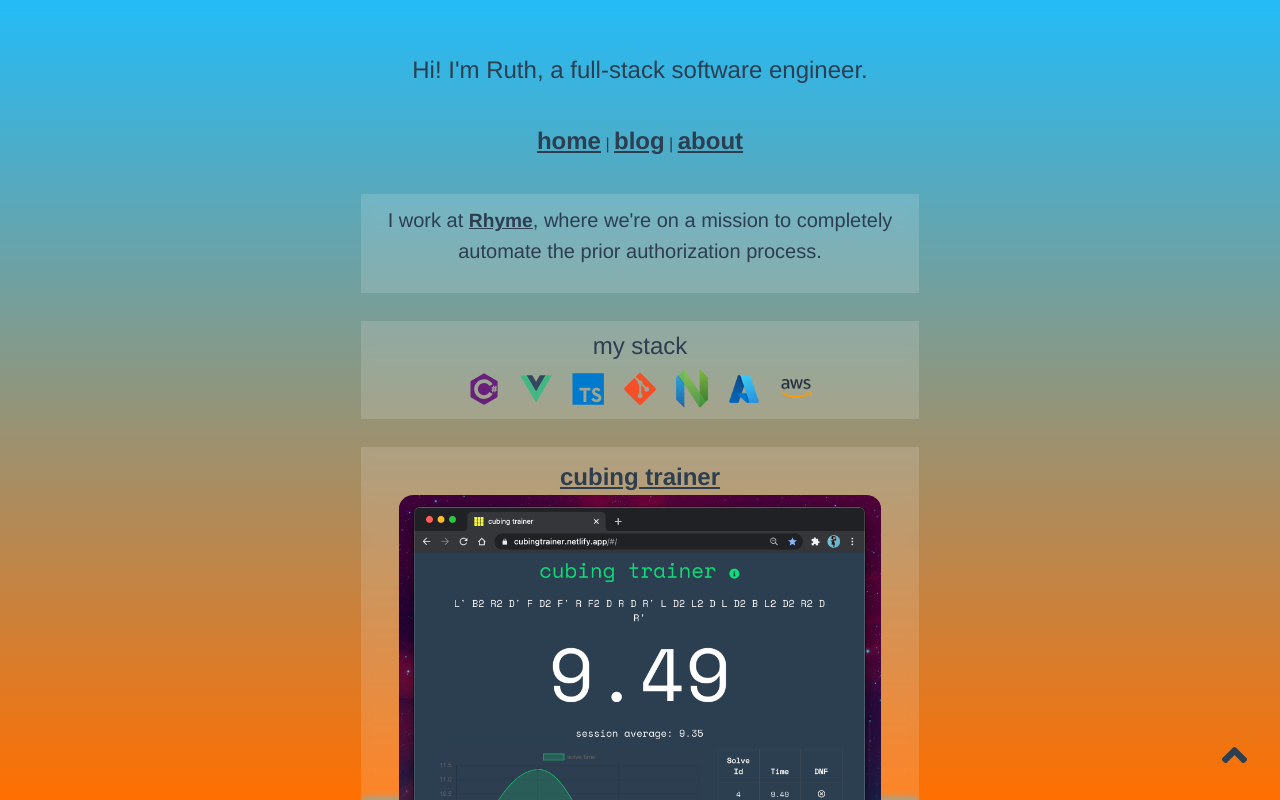
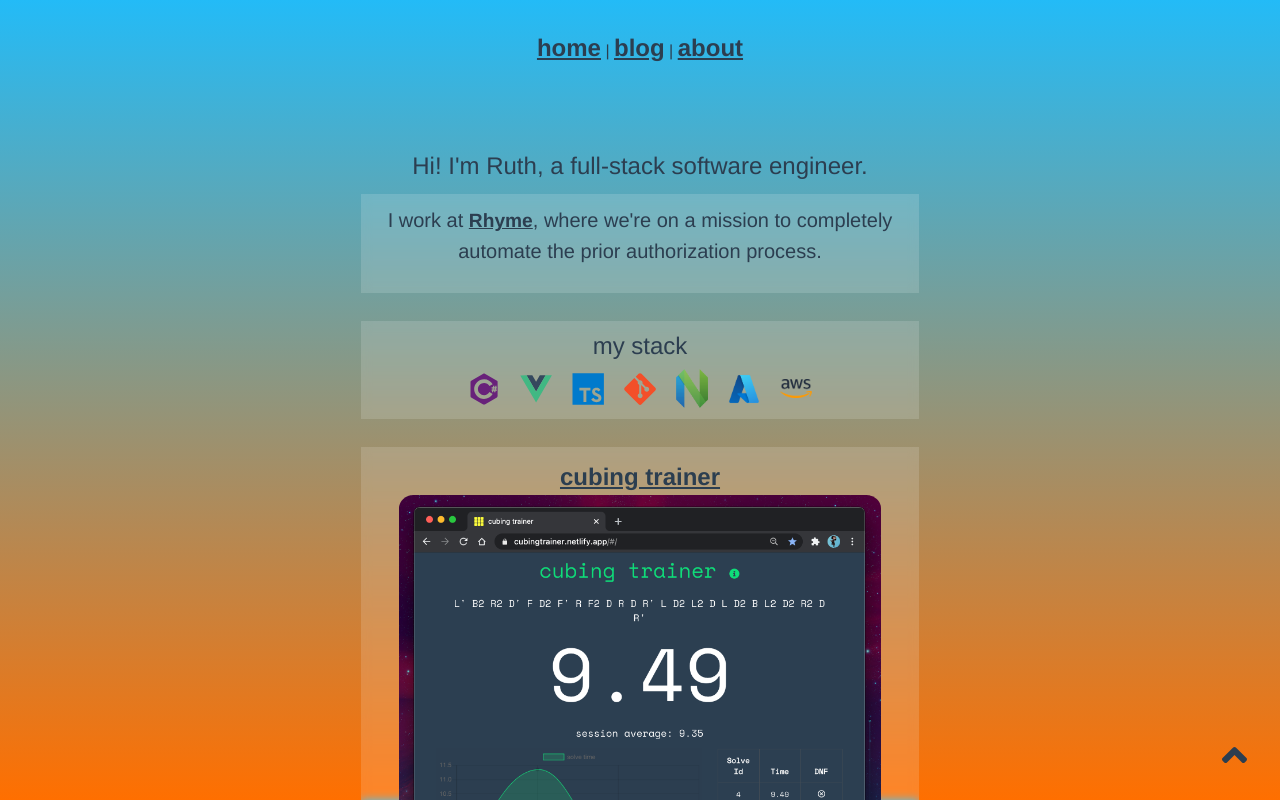
Before and after one commit to ruthrootz/portfolio, a Vue app: page / in a window 1280 px wide. Shown: the top 800 px of the page. Built offline with nearby package versions, Linux system fonts and the light colour scheme.

Commit message:
Update App.vue

```diff
--- a/src/App.vue
+++ b/src/App.vue
@@ -2,14 +2,14 @@
     <b-container id="app">
         <b-row class="text-center justify-content-center">
             <b-col align-self="center" class="bio__section">
-                <h1 class="bio__section-header">
-                    Hi! I'm Ruth, a full-stack software engineer.
-                </h1>
                 <div id="nav">
                     <router-link to="/">home</router-link> |
                     <router-link to="/blog">blog</router-link> |
                     <router-link to="/about">about</router-link>
                 </div>
+                <h1 class="bio__section-header">
+                    Hi! I'm Ruth, a full-stack software engineer.
+                </h1>
             </b-col>
             <!-- <b-col class="bio__profile-picture-container" cols="2" align-self="center">
                 <img
```
